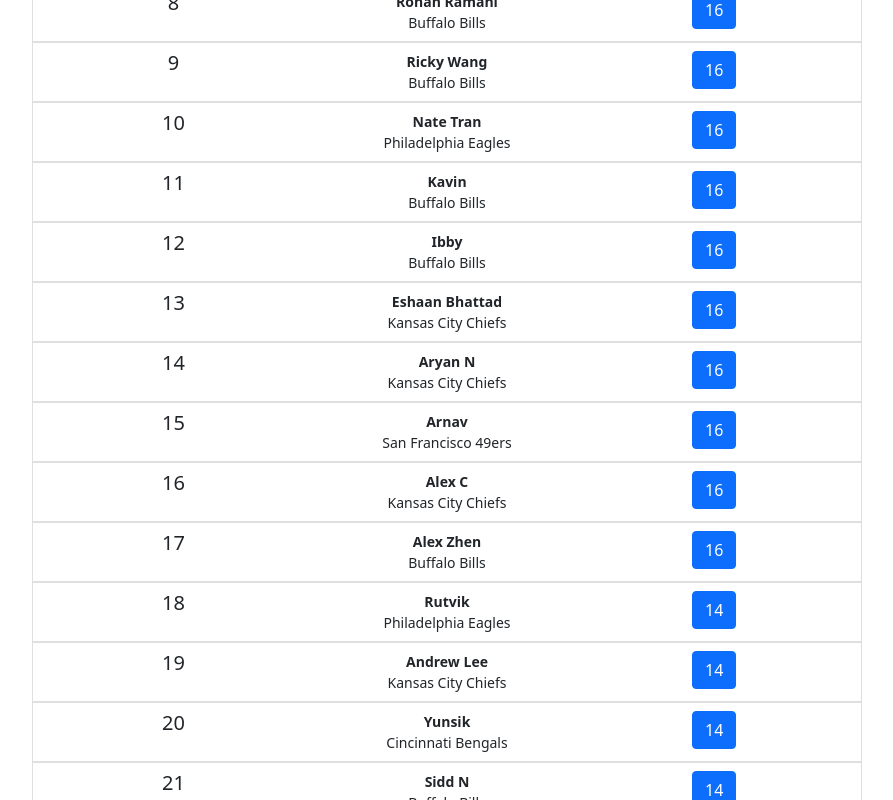
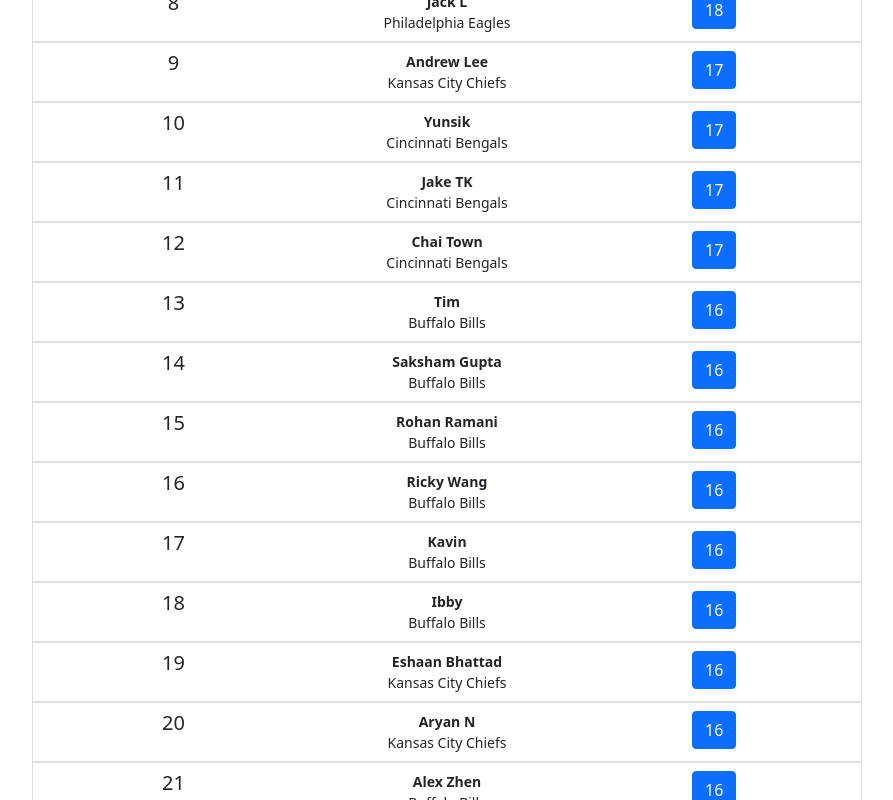
Before and after one commit to eshaan-bhattad/nflbracketapp, a React (Create React App) app: page /leaderboard in a window 1280 px wide. Shown: the part 580-1380 px from the top of the page, without its empty margins (193-1086 px from the left). Built offline with nearby package versions, Linux system fonts and the light colour scheme.

Commit message:
updates}

```diff
--- a/src/data.js
+++ b/src/data.js
@@ -284,7 +284,7 @@ const data = [
     firstname: "Chai",
     lastname: "Town",
     name: "Chai Town",
-    afcWildCard1: "jacksonville Jaguars",
+    afcWildCard1: "Jacksonville Jaguars",
     afcWildCard2: "Buffalo Bills",
     afcWildCard3: "Cincinnati Bengals",
     nfcWildCard1: "San Francisco 49ers",
@@ -891,7 +891,7 @@ const data = [
     nfcWildCard2: "Minnesota Vikings",
     nfcWildCard3: "Dallas Cowboys",
     afcDivisional1: "Kansas City Chiefs",
-    afcDivisional2: "CIncinnati Bengals",
+    afcDivisional2: "Cincinnati Bengals",
     nfcDivisional1: "Philadelphia Eagles",
     nfcDivisional2: "San Francisco 49ers",
     afcChampions: "Kansas City Chiefs",
--- a/src/perfectbracket.js
+++ b/src/perfectbracket.js
@@ -9,7 +9,7 @@ export const perfectBracket = {
   nfcWildCard2: "New York Giants",
   nfcWildCard3: "Dallas Cowboys",
   afcDivisional1: "Kansas City Chiefs",
-  afcDivisional2: "TBD",
+  afcDivisional2: "Cincinnati Bengals",
   nfcDivisional1: "Philadelphia Eagles",
   nfcDivisional2: "TBD",
   afcChampions: "TBD",
@@ -59,7 +59,6 @@ const games = [
 export const getRemainingPossiblePoints = (bracket) => {
   const remaining_games = [
     ...[
-      "afcDivisional2",
       "nfcDivisional2",
       "afcChampions",
       "nfcChampions",
@@ -68,7 +67,6 @@ export const getRemainingPossiblePoints = (bracket) => {
   ];
   const remaining_teams = [
     "Cincinnati Bengals",
-    "Buffalo Bills",
     "Kansas City Chiefs",
     "Philadelphia Eagles",
     "San Francisco 49ers",
```
